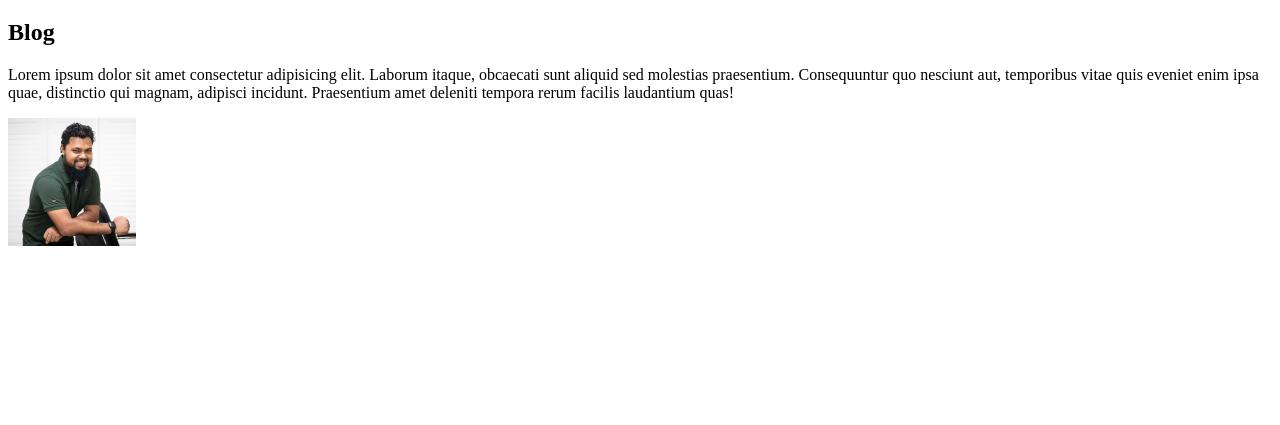
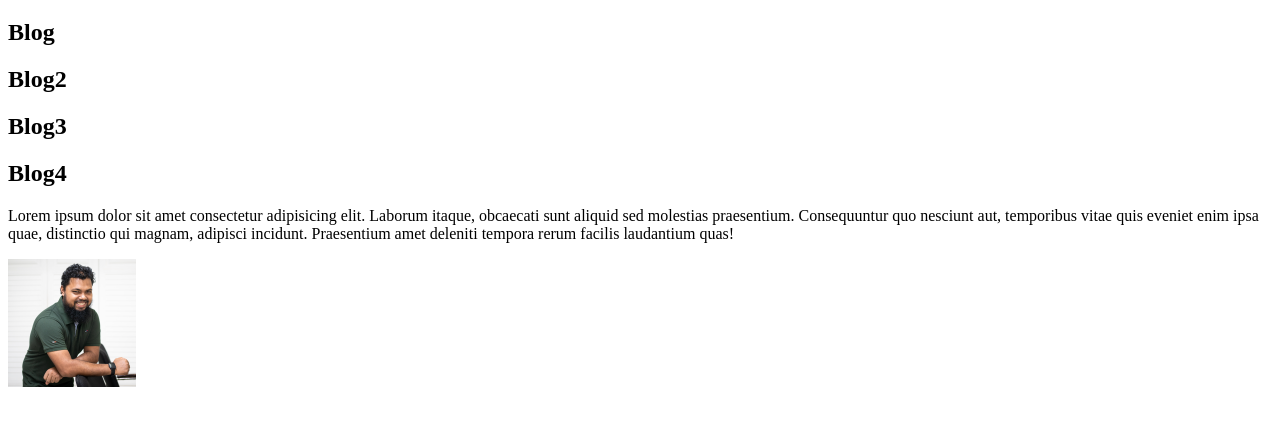
Before and after one commit to aliulazim/lwsserver, a website: page index.html in a window 1280 px wide. Shown: the part 61-486 px from the top of the page. Drawn offline with Linux system fonts and the light colour scheme.

Commit message:
added new blog heading

```diff
--- a/index.html
+++ b/index.html
@@ -10,6 +10,9 @@
     <h1>Headline cheange !!!!</h1>
     <div>
         <h2>Blog</h2>
+        <h2>Blog2</h2>
+        <h2>Blog3</h2>
+        <h2>Blog4</h2>
         <p>Lorem ipsum dolor sit amet consectetur adipisicing elit. Laborum itaque, obcaecati sunt aliquid sed molestias praesentium. Consequuntur quo nesciunt aut, temporibus vitae quis eveniet enim ipsa quae, distinctio qui magnam, adipisci incidunt. Praesentium amet deleniti tempora rerum facilis laudantium quas!</p>
     </div>
     <img src="128.png" alt="">
```
